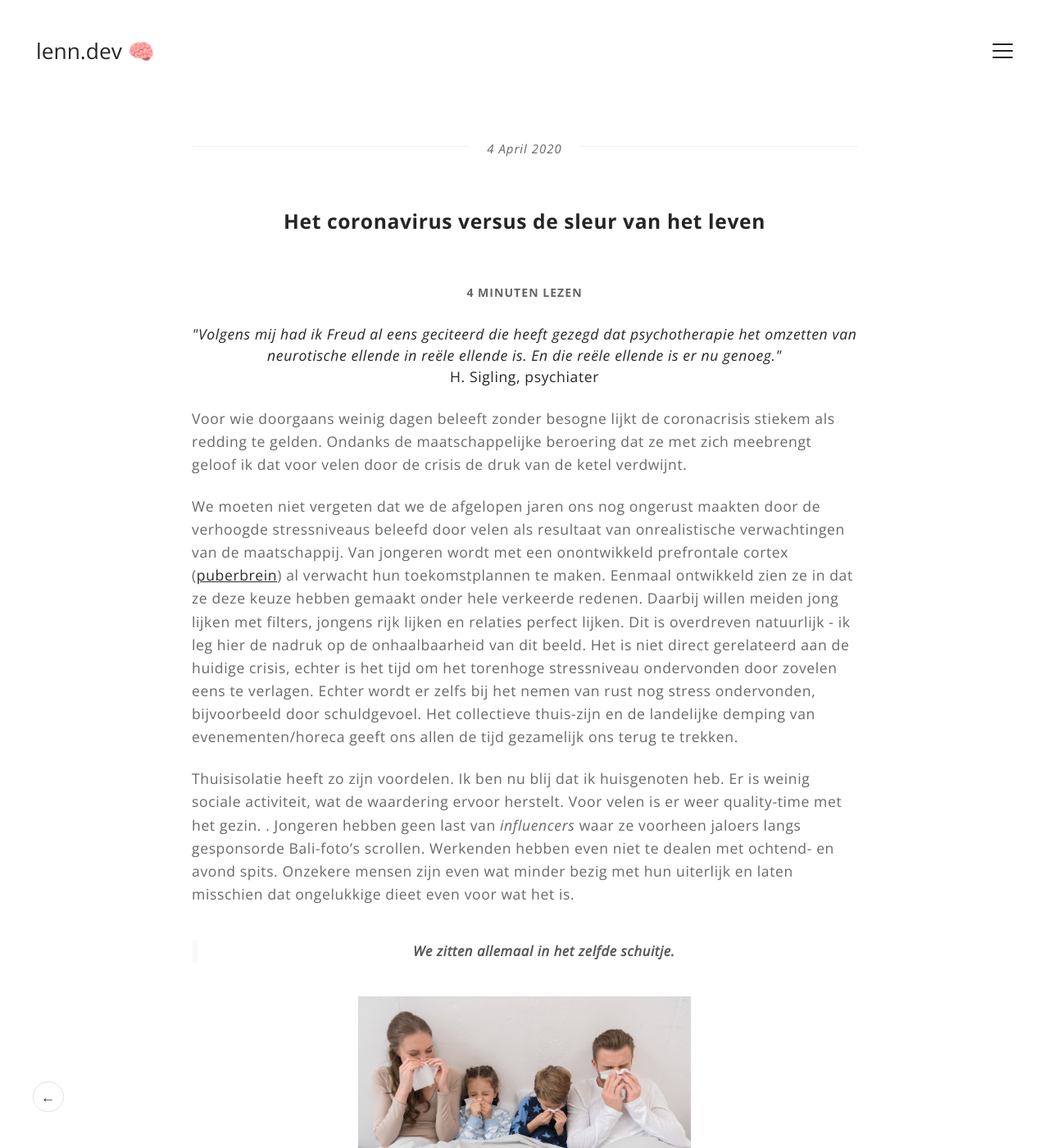
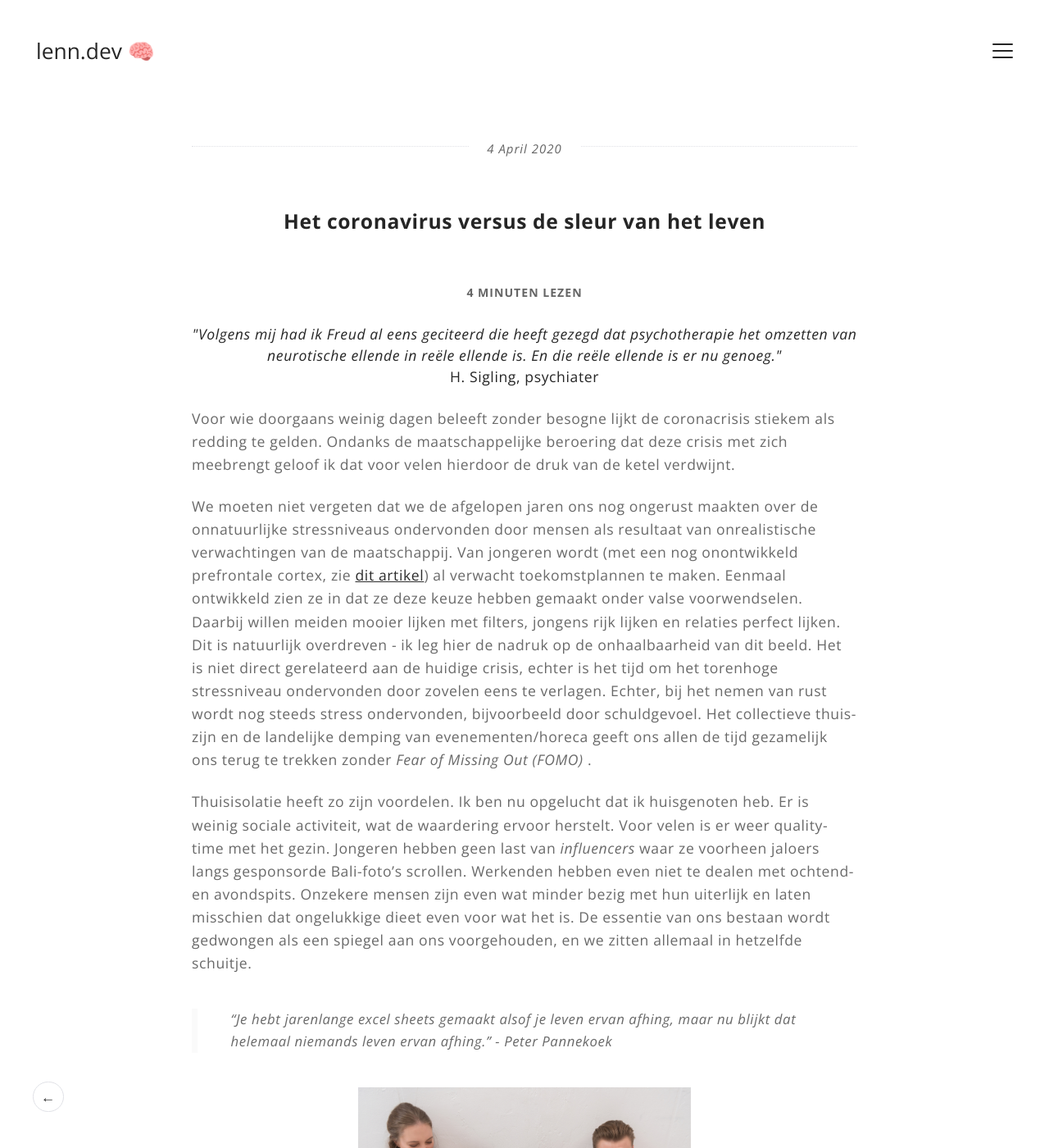
Before and after one commit to Lenzeg/Cogsci_blog, a Jekyll site: the page built from _posts/2020-04-04-corona.markdown, in a window 1280 px wide and 1400 px high. Shown: the whole window at 82% size. Built offline with Jekyll 4.4.1, drawn with Linux system fonts in a browser that asks for light colours; some of the changed text lies outside the part shown.

Commit message:
corona 2

```diff
--- a/_posts/2020-04-04-corona.markdown
+++ b/_posts/2020-04-04-corona.markdown
@@ -9,15 +9,15 @@ date:   2020-04-04 00:00:00
 ---
 *<center>"Volgens mij had ik Freud al eens geciteerd die heeft gezegd dat psychotherapie het omzetten van neurotische ellende in reële ellende is. En die reële ellende is er nu genoeg."</center>* <center>H. Sigling, psychiater </center>
 
-Voor wie doorgaans weinig dagen beleeft zonder besogne lijkt de coronacrisis stiekem als redding te gelden. Ondanks de maatschappelijke beroering dat ze met zich meebrengt geloof ik dat voor velen door de crisis de druk van de ketel verdwijnt.
+Voor wie doorgaans weinig dagen beleeft zonder besogne lijkt de coronacrisis stiekem als redding te gelden. Ondanks de maatschappelijke beroering dat deze crisis met zich meebrengt geloof ik dat voor velen hierdoor de druk van de ketel verdwijnt.
 
-We moeten niet vergeten dat we de afgelopen jaren ons nog ongerust maakten door de verhoogde stressniveaus beleefd door velen als resultaat van onrealistische verwachtingen van de maatschappij. Van jongeren wordt met een onontwikkeld prefrontale cortex ([puberbrein](https://www.nrc.nl/advertentie/onvz/een-kijkje-in-het-puberbrein)) al verwacht hun toekomstplannen te maken. Eenmaal ontwikkeld zien ze in dat ze deze keuze hebben gemaakt onder hele verkeerde redenen. Daarbij willen meiden jong lijken met filters, jongens rijk lijken en relaties perfect lijken. Dit is overdreven natuurlijk - ik leg hier de nadruk op de onhaalbaarheid van dit beeld.
+We moeten niet vergeten dat we de afgelopen jaren ons nog ongerust maakten over de onnatuurlijke stressniveaus ondervonden door mensen als resultaat van onrealistische verwachtingen van de maatschappij. Van jongeren wordt (met een nog onontwikkeld prefrontale cortex, zie [dit artikel](https://www.nrc.nl/advertentie/onvz/een-kijkje-in-het-puberbrein)) al verwacht toekomstplannen te maken. Eenmaal ontwikkeld zien ze in dat ze deze keuze hebben gemaakt onder valse voorwendselen. Daarbij willen meiden mooier lijken met filters, jongens rijk lijken en relaties perfect lijken. Dit is natuurlijk overdreven - ik leg hier de nadruk op de onhaalbaarheid van dit beeld.
 Het is niet direct gerelateerd aan de huidige crisis, echter is het tijd om het torenhoge stressniveau ondervonden door zovelen eens te verlagen.
-Echter wordt er zelfs bij het nemen van rust nog stress ondervonden, bijvoorbeeld door schuldgevoel. Het collectieve thuis-zijn en de landelijke demping van evenementen/horeca geeft ons allen de tijd gezamelijk ons terug te trekken.
+Echter, bij het nemen van rust wordt nog steeds stress ondervonden, bijvoorbeeld door schuldgevoel. Het collectieve thuis-zijn en de landelijke demping van evenementen/horeca geeft ons allen de tijd gezamelijk ons terug te trekken zonder *Fear of Missing Out (FOMO)* .
 
-Thuisisolatie heeft zo zijn voordelen. Ik ben nu blij dat ik huisgenoten heb. Er is weinig sociale activiteit, wat de waardering ervoor herstelt. Voor velen is er weer quality-time met het gezin. . Jongeren hebben geen last van *influencers* waar ze voorheen jaloers langs gesponsorde Bali-foto's scrollen. Werkenden hebben even niet te dealen met ochtend- en avond spits. Onzekere mensen zijn even wat minder bezig met hun uiterlijk en laten misschien dat ongelukkige dieet even voor wat het is.
+Thuisisolatie heeft zo zijn voordelen. Ik ben nu opgelucht dat ik huisgenoten heb. Er is weinig sociale activiteit, wat de waardering ervoor herstelt. Voor velen is er weer quality-time met het gezin. Jongeren hebben geen last van *influencers* waar ze voorheen jaloers langs gesponsorde Bali-foto's scrollen. Werkenden hebben even niet te dealen met ochtend- en avondspits. Onzekere mensen zijn even wat minder bezig met hun uiterlijk en laten misschien dat ongelukkige dieet even voor wat het is. De essentie van ons bestaan wordt gedwongen als een spiegel aan ons voorgehouden, en we zitten allemaal in hetzelfde schuitje.
+>  "Je hebt jarenlange excel sheets gemaakt alsof je leven ervan afhing, maar nu blijkt dat helemaal niemands leven ervan afhing." - Peter Pannekoek
 
->**<center>We zitten allemaal in het zelfde schuitje.</center>**
 
 ![home](/typora_blogs/home-2019.png)
 
```
Also changed, not shown: other parts of _posts/2020-04-04-corona.markdown (+1 -1 lines), 2 other files.
